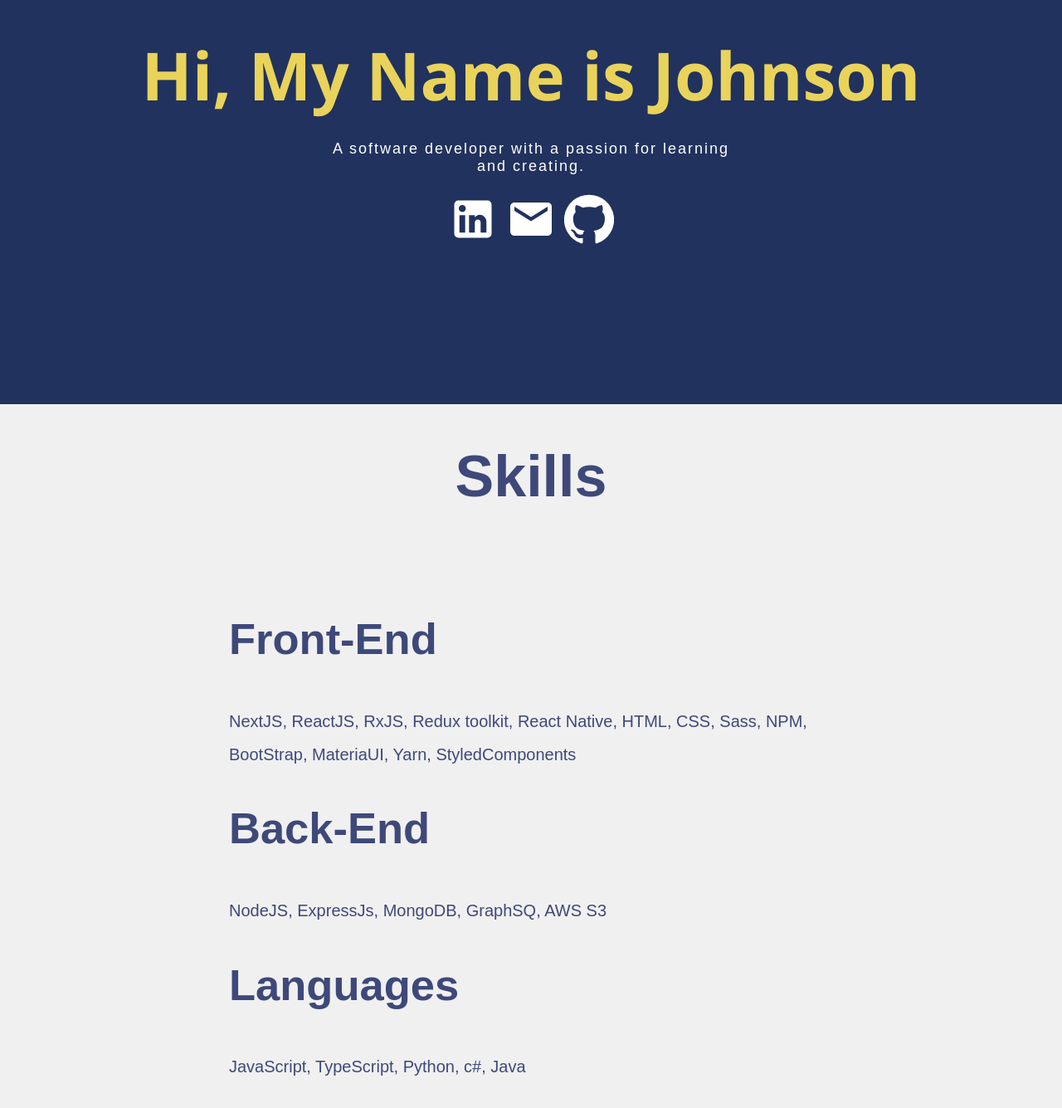
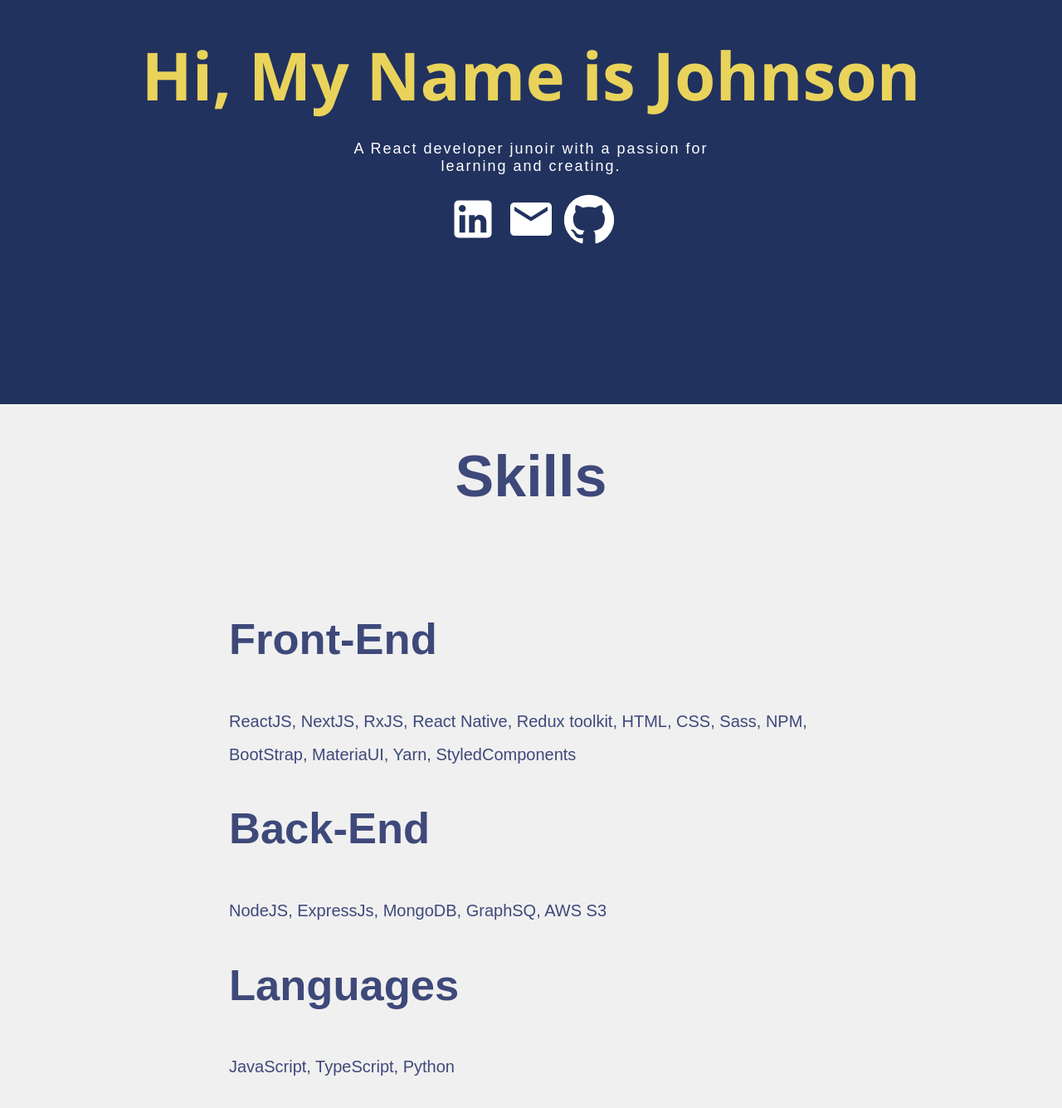
Before and after one commit to johnson-ad/porfolio, a React (Create React App) app: page / in a window 1280 px wide. Shown: the part 313-1648 px from the top of the page at 83% size. Built offline with nearby package versions, Linux system fonts and the light colour scheme.

Commit message:
Modification sur la page home concernant les skills la description

```diff
--- a/src/pages/Home.jsx
+++ b/src/pages/Home.jsx
@@ -10,7 +10,7 @@ function Home() {
         <div className="about">
           <h2>Hi, My Name is Johnson</h2>
           <div className="prompt">
-            <p>A software developer with a passion for learning and creating.</p>
+            <p>A React developer junoir with a passion for learning and creating.</p>
             <a href='https://www.linkedin.com/'><LinkedInIcon/></a>
             <a href='https://mail.google.com/'><EmailIcon/></a>
             <a href='https://github.com/johnson-ad'><GithubIcon/></a>
@@ -22,7 +22,7 @@ function Home() {
             <li className="item">
               <h2>Front-End</h2>
               <span>
-                NextJS, ReactJS, RxJS, Redux toolkit, React Native, HTML, CSS, Sass,  NPM, BootStrap, MateriaUI, Yarn, StyledComponents
+                ReactJS, NextJS, RxJS, React Native, Redux toolkit, HTML, CSS, Sass, NPM, BootStrap, MateriaUI, Yarn, StyledComponents
               </span>
             </li>
             <li className="item">
@@ -31,7 +31,7 @@ function Home() {
             </li>
             <li className="item">
               <h2> Languages </h2>
-              <span>JavaScript, TypeScript, Python, c#, Java </span>
+              <span>JavaScript, TypeScript, Python</span>
             </li>
           </ol>
         </div>
```
